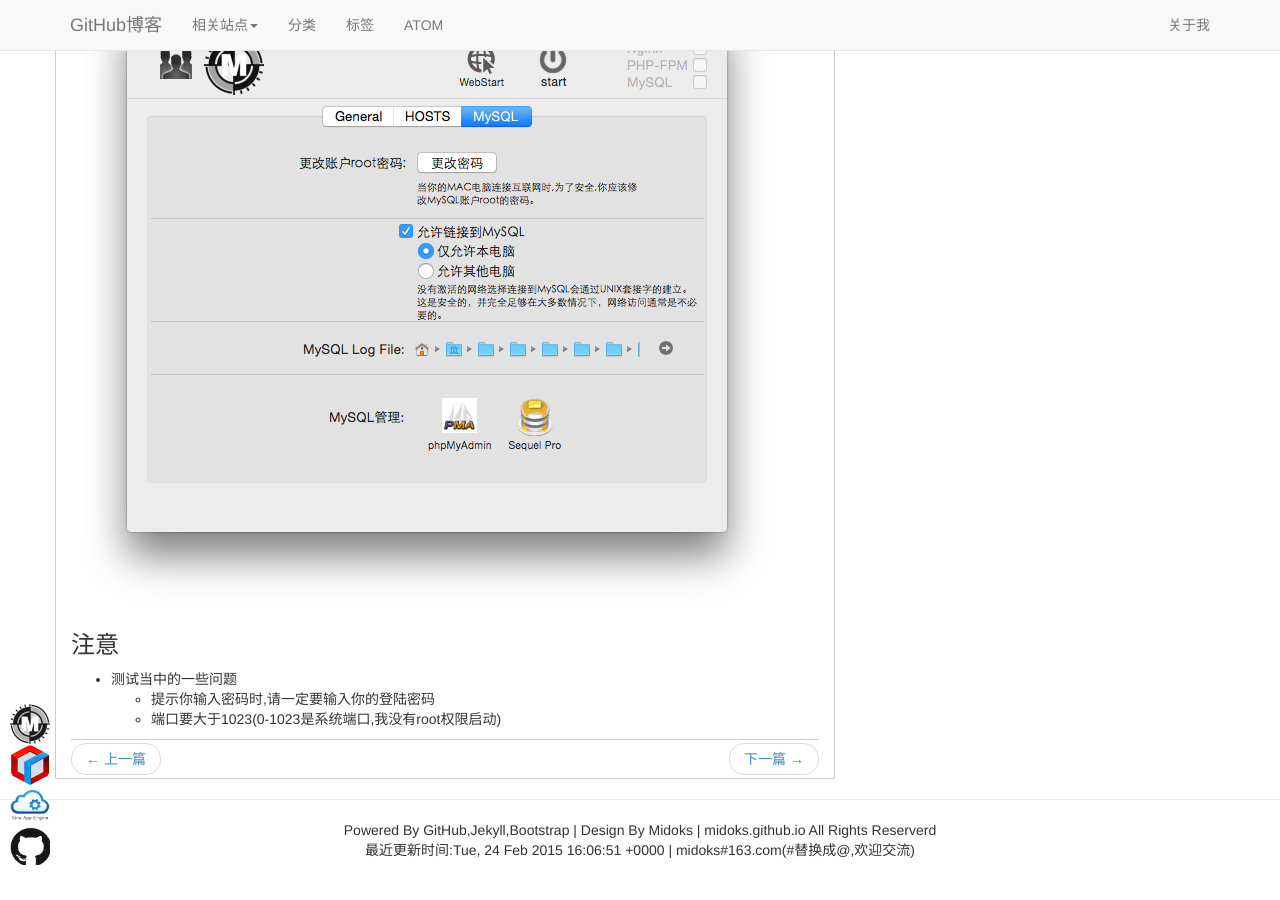
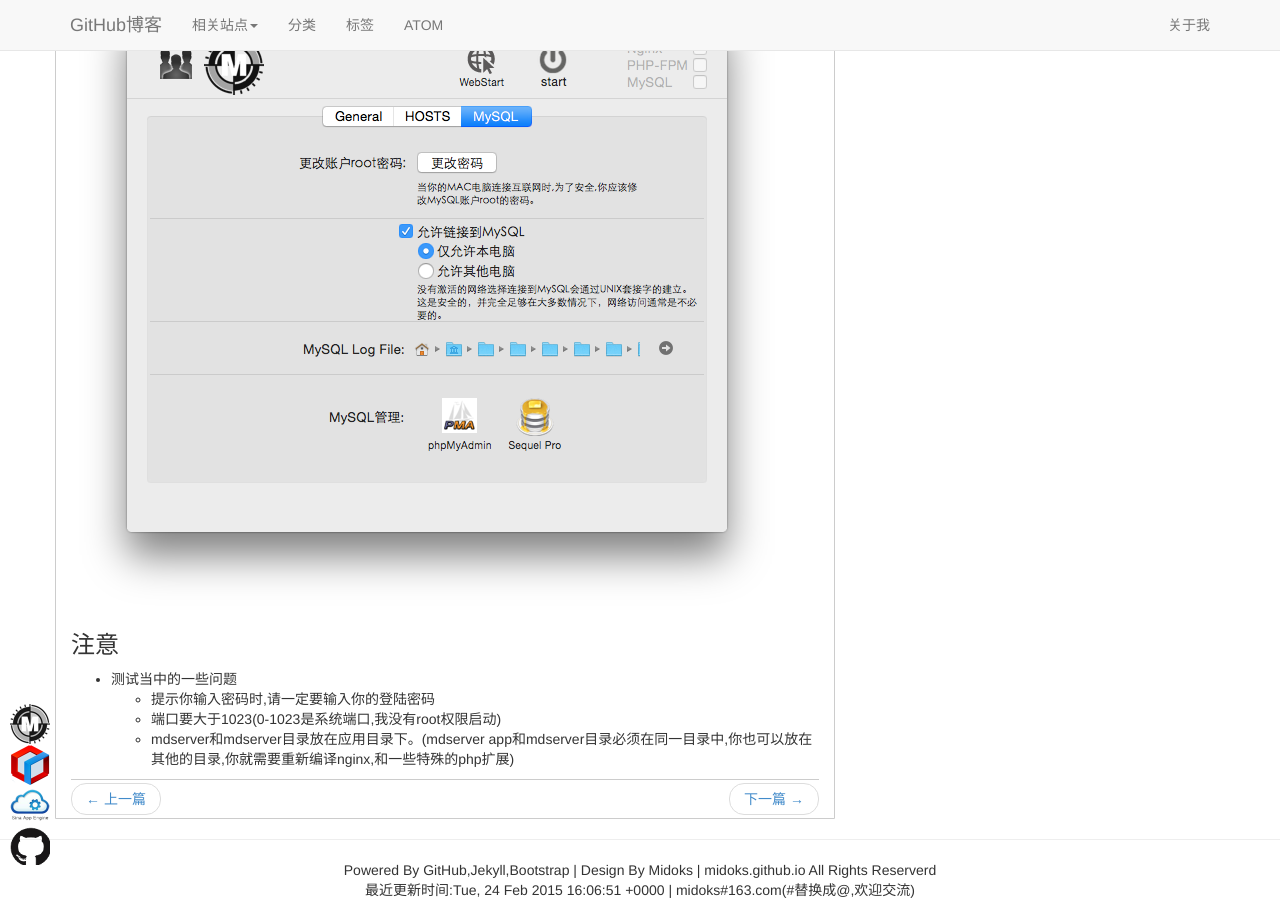
Before and after one commit to midoks/midoks.github.io, a Jekyll site: the page built from _posts/编译语言/2015-02-24-mdserver-mac.md, in a window 1280 px wide and 900 px high, scrolled down 1955 px. Built offline with Jekyll 4.4.1, drawn with Linux system fonts in a browser that asks for light colours; comment, search, counter and statistics services are not loaded; before the commit the page ends 2815 px from its top, so only the background shows below that.

Commit message:
添加必要提示

```diff
--- a/_posts/编译语言/2015-02-24-mdserver-mac.md
+++ b/_posts/编译语言/2015-02-24-mdserver-mac.md
@@ -36,3 +36,4 @@
 - 测试当中的一些问题
     * 提示你输入密码时,请一定要输入你的登陆密码
     * 端口要大于1023(0-1023是系统端口,我没有root权限启动)
+    * mdserver和mdserver目录放在应用目录下。(mdserver app和mdserver目录必须在同一目录中,你也可以放在其他的目录,你就需要重新编译nginx,和一些特殊的php扩展)
```
